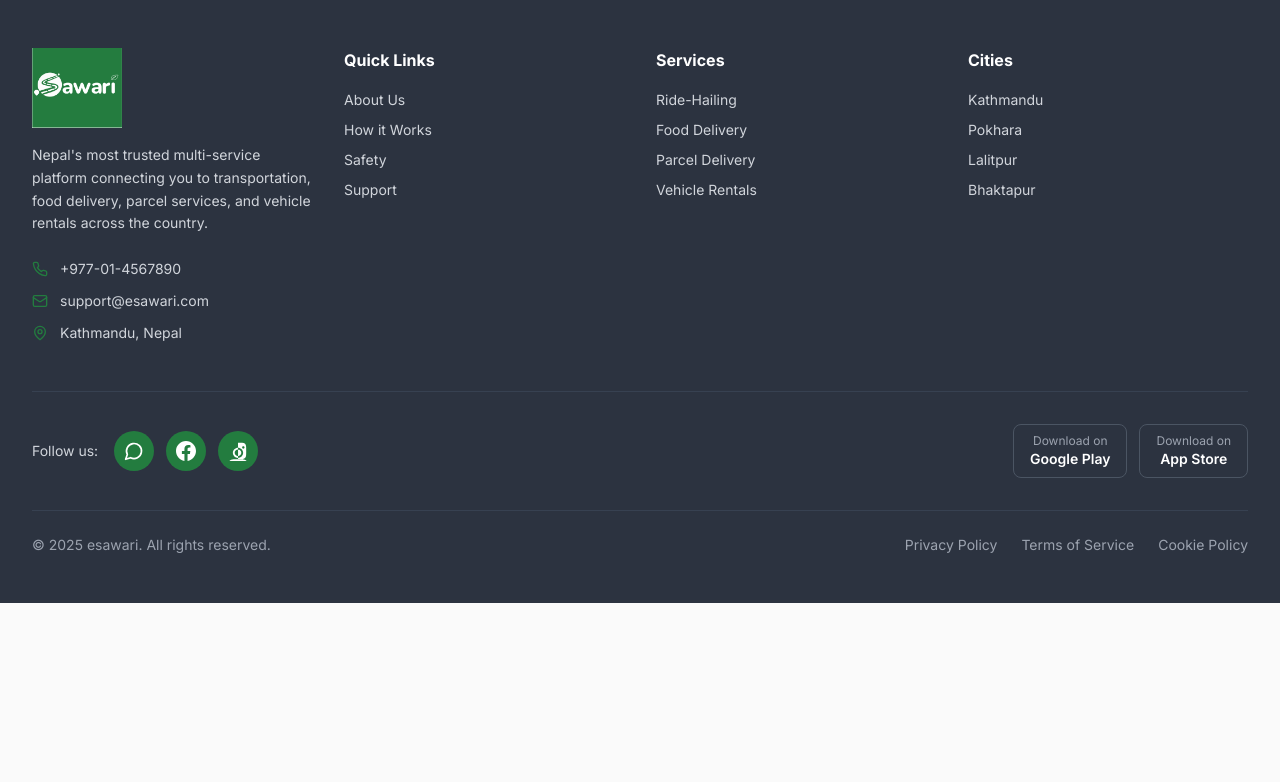
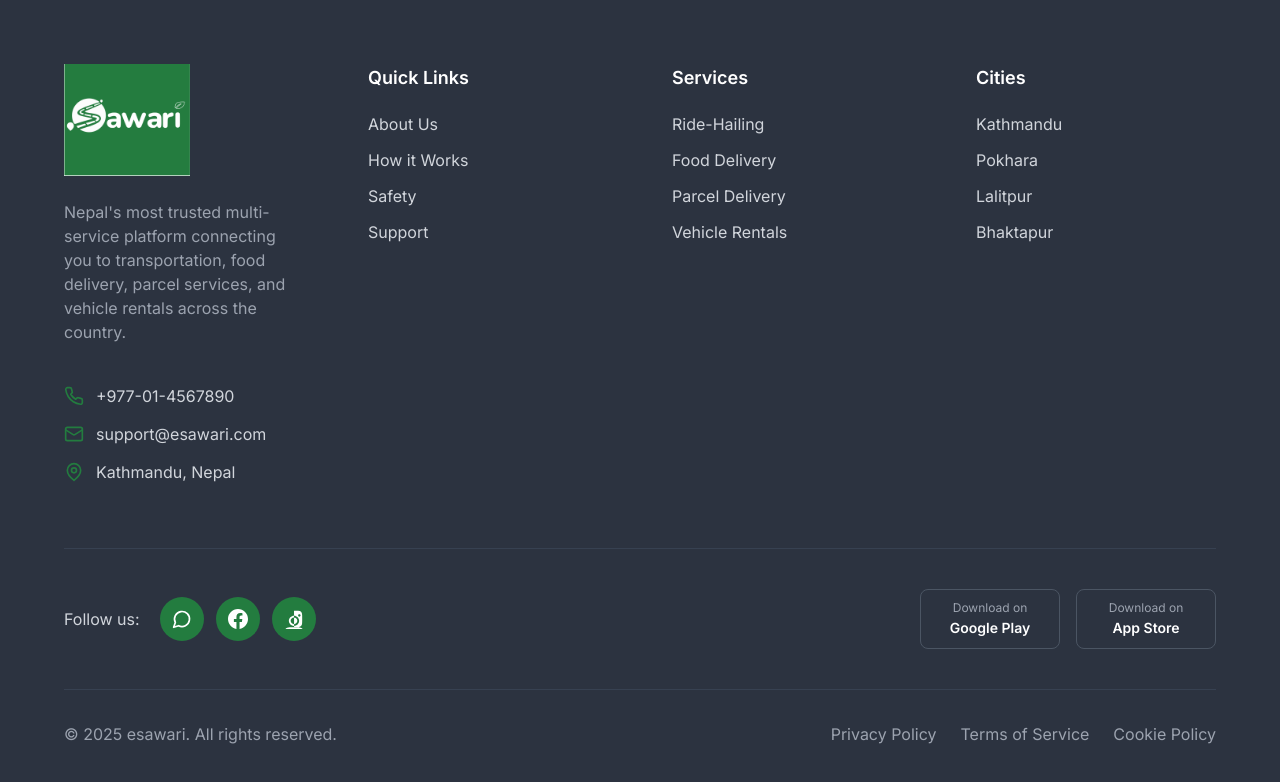
Before and after one commit to rojan-dhungel/e-sawari, a Next.js app: page /Footer in a window 1280 px wide. Shown: the top 782 px of the page. Built offline with nearby package versions, Linux system fonts and the light colour scheme.

Commit message:
footer completed

```diff
--- a/src/pages/Footer.tsx
+++ b/src/pages/Footer.tsx
@@ -4,45 +4,48 @@
 
 const Footer = () => {
   return (
-    <footer className="bg-[#2C3340] text-white px-4 py-12 md:px-8">
+    <footer className="bg-[#2C3340] text-white px-6 py-16 md:px-12 lg:px-16">
       <div className="max-w-7xl mx-auto">
         {/* Main Footer Content */}
-        <div className="grid md:grid-cols-2 lg:grid-cols-4 gap-8 mb-12">
+        <div className="grid md:grid-cols-2 lg:grid-cols-4 gap-12 lg:gap-16 mb-16">
           {/* Brand Section */}
-          <div className="space-y-4">
-           <Image
-  src="/Images/sawari.png"
-  alt="esawari logo"
-  width={300} // optional, can adjust
-  height={100} // optional, can adjust
-  className="w-auto h-16 md:h-20" // Tailwind classes for responsive height
-/>
-            <p className="text-gray-300 text-sm leading-relaxed">
+          <div className="space-y-6">
+            <Link href="/">
+              <Image
+                src="/Images/sawari.png"
+                alt="esawari logo"
+                width={400}
+                height={160}
+                className="w-auto h-20 md:h-24 lg:h-28"
+              />
+            </Link>
+
+            <p className="text-gray-400 text-sm md:text-base leading-relaxed max-w-xs">
               Nepal&apos;s most trusted multi-service platform connecting you to transportation, food delivery, parcel
               services, and vehicle rentals across the country.
             </p>
 
             {/* Contact Info */}
-            <div className="space-y-3 pt-2">
+            <div className="space-y-3.5 pt-4">
               <div className="flex items-center gap-3">
-                <Phone className="w-4 h-4 text-[#237C3F]" />
-                <span className="text-sm text-gray-300">+977-01-4567890</span>
+                <Phone className="w-5 h-5 text-[#237C3F] flex-shrink-0" />
+                <span className="text-sm md:text-base text-gray-300">+977-01-4567890</span>
               </div>
               <div className="flex items-center gap-3">
-                <Mail className="w-4 h-4 text-[#237C3F]" />
-                <span className="text-sm text-gray-300">support@esawari.com</span>
+                <Mail className="w-5 h-5 text-[#237C3F] flex-shrink-0" />
+                <span className="text-sm md:text-base text-gray-300">support@esawari.com</span>
               </div>
               <div className="flex items-center gap-3">
-                <MapPin className="w-4 h-4 text-[#237C3F]" />
-                <span className="text-sm text-gray-300">Kathmandu, Nepal</span>
+                <MapPin className="w-5 h-5 text-[#237C3F] flex-shrink-0" />
+                <span className="text-sm md:text-base text-gray-300">Kathmandu, Nepal</span>
               </div>
             </div>
           </div>
 
           {/* Quick Links */}
           <div>
-            <h4 className="font-bold mb-4 text-white">Quick Links</h4>
-            <ul className="space-y-2.5 text-sm">
+            <h4 className="font-semibold text-lg mb-5 text-white">Quick Links</h4>
+            <ul className="space-y-3 text-sm md:text-base">
               {[
                 { label: "About Us", href: "/about" },
                 { label: "How it Works", href: "/how-it-works" },
@@ -52,7 +55,7 @@
                 <li key={link.href}>
                   <Link
                     href={link.href}
-                    className="text-gray-300 hover:text-primary-green transition-colors"
+                    className="text-gray-300 hover:text-[#237C3F] transition-colors"
                   >
                     {link.label}
                   </Link>
@@ -63,8 +66,8 @@
 
           {/* Services */}
           <div>
-            <h4 className="font-bold mb-4 text-white">Services</h4>
-            <ul className="space-y-2.5 text-sm">
+            <h4 className="font-semibold text-lg mb-5 text-white">Services</h4>
+            <ul className="space-y-3 text-sm md:text-base">
               {[
                 { label: "Ride-Hailing", href: "/ride-hailing" },
                 { label: "Food Delivery", href: "/food-delivery" },
@@ -74,7 +77,7 @@
                 <li key={link.href}>
                   <Link
                     href={link.href}
-                    className="text-gray-300 hover:text-primary-green transition-colors"
+                    className="text-gray-300 hover:text-[#237C3F] transition-colors"
                   >
                     {link.label}
                   </Link>
@@ -85,8 +88,8 @@
 
           {/* Cities */}
           <div>
-            <h4 className="font-bold mb-4 text-white">Cities</h4>
-            <ul className="space-y-2.5 text-sm">
+            <h4 className="font-semibold text-lg mb-5 text-white">Cities</h4>
+            <ul className="space-y-3 text-sm md:text-base">
               {[
                 { label: "Kathmandu", href: "/cities/kathmandu" },
                 { label: "Pokhara", href: "/cities/pokhara" },
@@ -96,7 +99,7 @@
                 <li key={link.href}>
                   <Link
                     href={link.href}
-                    className="text-gray-300 hover:text-primary-green transition-colors"
+                    className="text-gray-300 hover:text-[#237C3F] transition-colors"
                   >
                     {link.label}
                   </Link>
@@ -107,19 +110,20 @@
         </div>
 
         {/* Divider */}
-        <div className="border-t border-gray-700 mb-8"></div>
+        <div className="border-t border-gray-700 mb-10"></div>
 
         {/* Bottom Section */}
-        <div className="flex flex-col md:flex-row justify-between items-center gap-6">
+        <div className="flex flex-col md:flex-row justify-between items-center gap-8 mb-10">
           {/* Social Media */}
-          <div className="flex items-center gap-4">
-            <span className="text-sm text-gray-300">Follow us:</span>
+          <div className="flex items-center gap-5">
+            <span className="text-sm md:text-base text-gray-300">Follow us:</span>
             <div className="flex gap-3">
               <a
                 href="https://wa.me/9779014567890"
                 target="_blank"
                 rel="noopener noreferrer"
-                className="w-10 h-10 rounded-full bg-[#237C3F] flex items-center justify-center hover:bg-green-700 transition-colors"
+                className="w-11 h-11 rounded-full bg-[#237C3F] flex items-center justify-center hover:bg-[#1d6332] transition-colors"
+                aria-label="WhatsApp"
               >
                 <MessageCircle className="w-5 h-5 text-white" />
               </a>
@@ -127,9 +131,14 @@
                 href="https://facebook.com/esawari"
                 target="_blank"
                 rel="noopener noreferrer"
-                className="w-10 h-10 rounded-full bg-[#237C3F] flex items-center justify-center hover:bg-green-700 transition-colors"
+                className="w-11 h-11 rounded-full bg-[#237C3F] flex items-center justify-center hover:bg-[#1d6332] transition-colors"
+                aria-label="Facebook"
               >
-                <svg className="w-5 h-5 text-white" fill="currentColor" viewBox="0 0 24 24">
+                <svg
+                  className="w-5 h-5 text-white"
+                  fill="currentColor"
+                  viewBox="0 0 24 24"
+                >
                   <path d="M24 12.073c0-6.627-5.373-12-12-12s-12 5.373-12 12c0 5.99 4.388 10.954 10.125 11.854v-8.385H7.078v-3.47h3.047V9.43c0-3.007 1.792-4.669 4.533-4.669 1.312 0 2.686.235 2.686.235v2.953H15.83c-1.491 0-1.956.925-1.956 1.874v2.25h3.328l-.532 3.47h-2.796v8.385C19.612 23.027 24 18.062 24 12.073z" />
                 </svg>
               </a>
@@ -137,9 +146,14 @@
                 href="https://instagram.com/esawari"
                 target="_blank"
                 rel="noopener noreferrer"
-                className="w-10 h-10 rounded-full bg-[#237C3F] flex items-center justify-center hover:bg-green-700 transition-colors"
+                className="w-11 h-11 rounded-full bg-[#237C3F] flex items-center justify-center hover:bg-[#1d6332] transition-colors"
+                aria-label="Instagram"
               >
-                <svg className="w-5 h-5 text-white" fill="currentColor" viewBox="0 0 24 24">
+                <svg
+                  className="w-5 h-5 text-white"
+                  fill="currentColor"
+                  viewBox="0 0 24 24"
+                >
                   <path d="M12 2.163c3.204 0 3.584.012 4.85.07 3.252.148 4.771 1.691 4.919 4.919.058 1.265.069 1.645.069 4.849 0 3.205-.012 3.584-.069 4.849-.149 3.225-1.664 4.771-4.919 4.919-1.266.058-1.644.07-4.85.07-3.204 0-3.584-.012-4.849-.07-4.358-.2-6.78 2.618-6.98 6.98-.059 1.281-.073 1.689-.073 4.948 0 3.259.014 3.668.072 4.948.149 4.354 2.618 6.78 6.979 6.98 1.281.058 1.689.072 4.948.072 3.259 0 3.668-.014 4.948-.072 4.354-.2 6.782-2.618 6.979-6.98.059-1.28.073-1.689.073-4.948 0-3.259-.014-3.667-.072-4.947-.196-4.354-2.617-6.78-6.979-6.98-1.281-.059-1.69-.073-4.949-.073zm0 5.838c-3.403 0-6.162 2.759-6.162 6.162s2.759 6.163 6.162 6.163 6.162-2.759 6.162-6.163c0-3.403-2.759-6.162-6.162-6.162zm0 10.162c-2.209 0-4-1.79-4-4 0-2.209 1.791-4 4-4s4 1.791 4 4c0 2.21-1.791 4-4 4zm6.406-11.845c-.796 0-1.441.645-1.441 1.44s.645 1.44 1.441 1.44c.795 0 1.439-.645 1.439-1.44s-.644-1.44-1.439-1.44z" />
                 </svg>
               </a>
@@ -147,33 +161,33 @@
           </div>
 
           {/* App Download Buttons */}
-          <div className="flex gap-3">
+          <div className="flex gap-4">
             <a
               href="https://play.google.com/store"
               target="_blank"
               rel="noopener noreferrer"
-              className="flex flex-col items-center justify-center px-4 py-2 bg-transparent border border-gray-600 rounded-lg hover:border-gray-500 transition-colors"
+              className="flex flex-col items-center justify-center px-5 py-2.5 bg-transparent border border-gray-600 rounded-lg hover:border-gray-500 transition-colors min-w-[140px]"
             >
               <span className="text-xs text-gray-400">Download on</span>
-              <span className="text-sm font-semibold text-white">Google Play</span>
+              <span className="text-sm font-semibold text-white mt-0.5">Google Play</span>
             </a>
             <a
               href="https://apps.apple.com"
               target="_blank"
               rel="noopener noreferrer"
-              className="flex flex-col items-center justify-center px-4 py-2 bg-transparent border border-gray-600 rounded-lg hover:border-gray-500 transition-colors"
+              className="flex flex-col items-center justify-center px-5 py-2.5 bg-transparent border border-gray-600 rounded-lg hover:border-gray-500 transition-colors min-w-[140px]"
             >
               <span className="text-xs text-gray-400">Download on</span>
-              <span className="text-sm font-semibold text-white">App Store</span>
+              <span className="text-sm font-semibold text-white mt-0.5">App Store</span>
             </a>
           </div>
         </div>
 
         {/* Divider */}
-        <div className="border-t border-gray-700 mt-8 pt-6"></div>
+        <div className="border-t border-gray-700 pt-8"></div>
 
         {/* Copyright and Legal Links */}
-        <div className="flex flex-col md:flex-row justify-between items-center gap-4 text-sm">
+        <div className="flex flex-col md:flex-row justify-between items-center gap-4 text-sm md:text-base">
           <p className="text-gray-400">© 2025 esawari. All rights reserved.</p>
           <div className="flex gap-6">
             {[
@@ -184,7 +198,7 @@
               <Link
                 key={link.href}
                 href={link.href}
-                className="text-gray-400 hover:text-primary-green transition-colors"
+                className="text-gray-400 hover:text-[#237C3F] transition-colors"
               >
                 {link.label}
               </Link>
```
Also changed, not shown: src/landing-components/DealsSection.tsx (indentation only).
